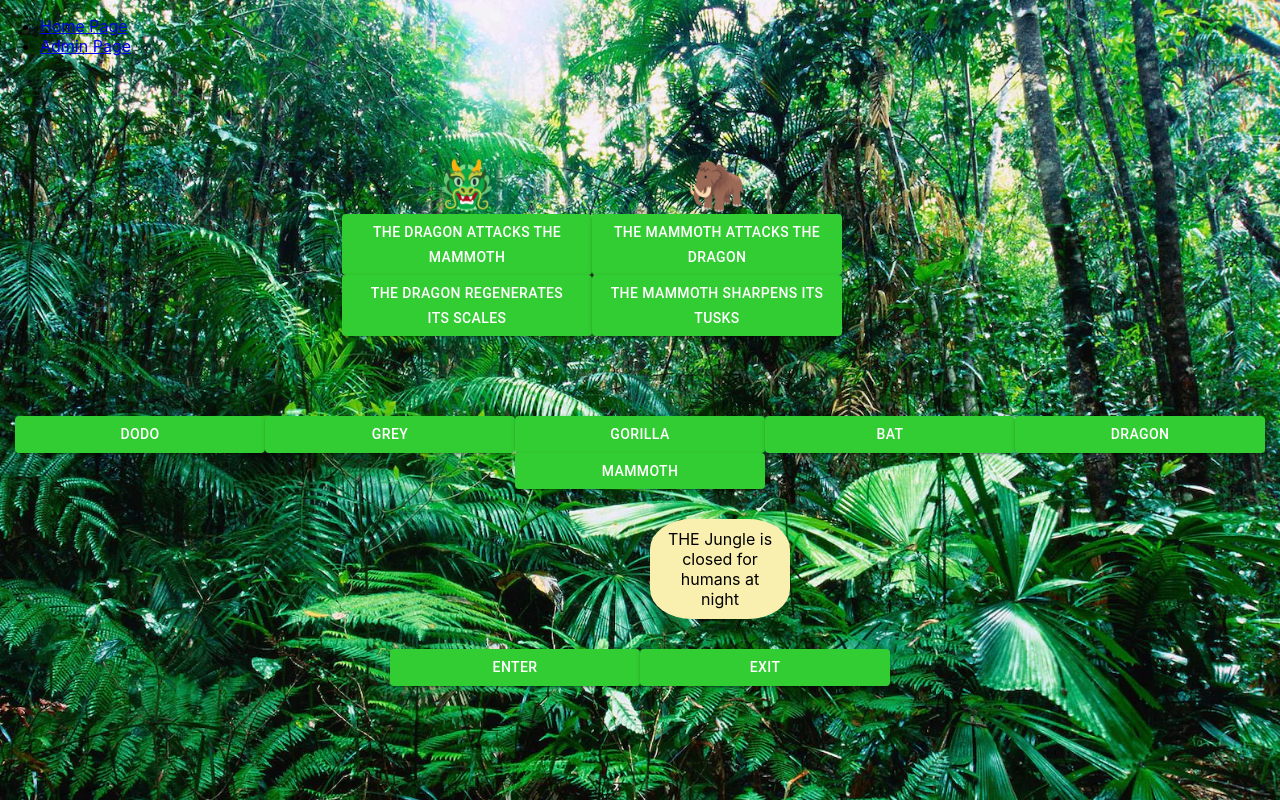
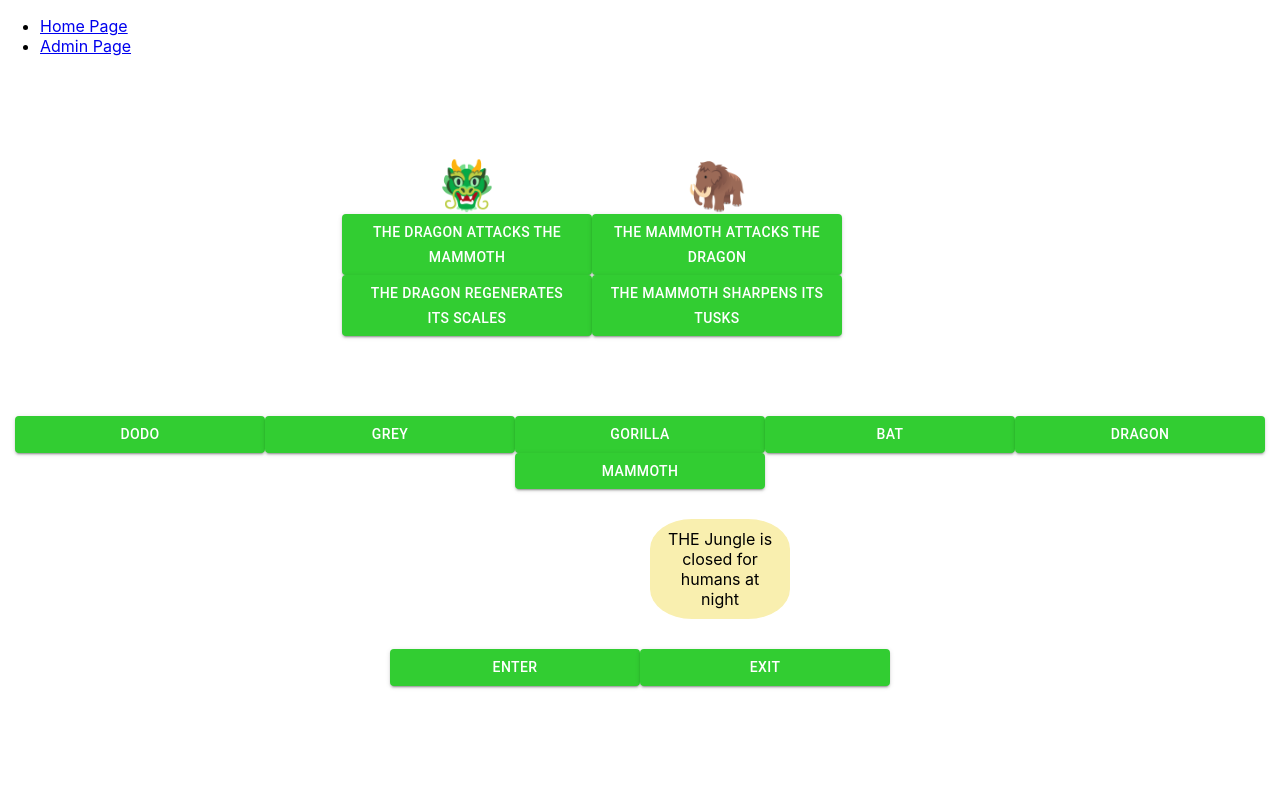
Before and after one commit to JeffreyAllison/REACTscratchzoo, a React (Create React App) app: page / in a window 1280 px wide. Built offline with nearby package versions, Linux system fonts and the light colour scheme.

Commit message:
removed background image from app to view links and admin page features more clearly

```diff
--- a/src/App.css
+++ b/src/App.css
@@ -1,5 +1,4 @@
 body {
-  background-image: url('./jungle.png');
   background-size: cover;
   background-repeat: no-repeat;
 }
```
